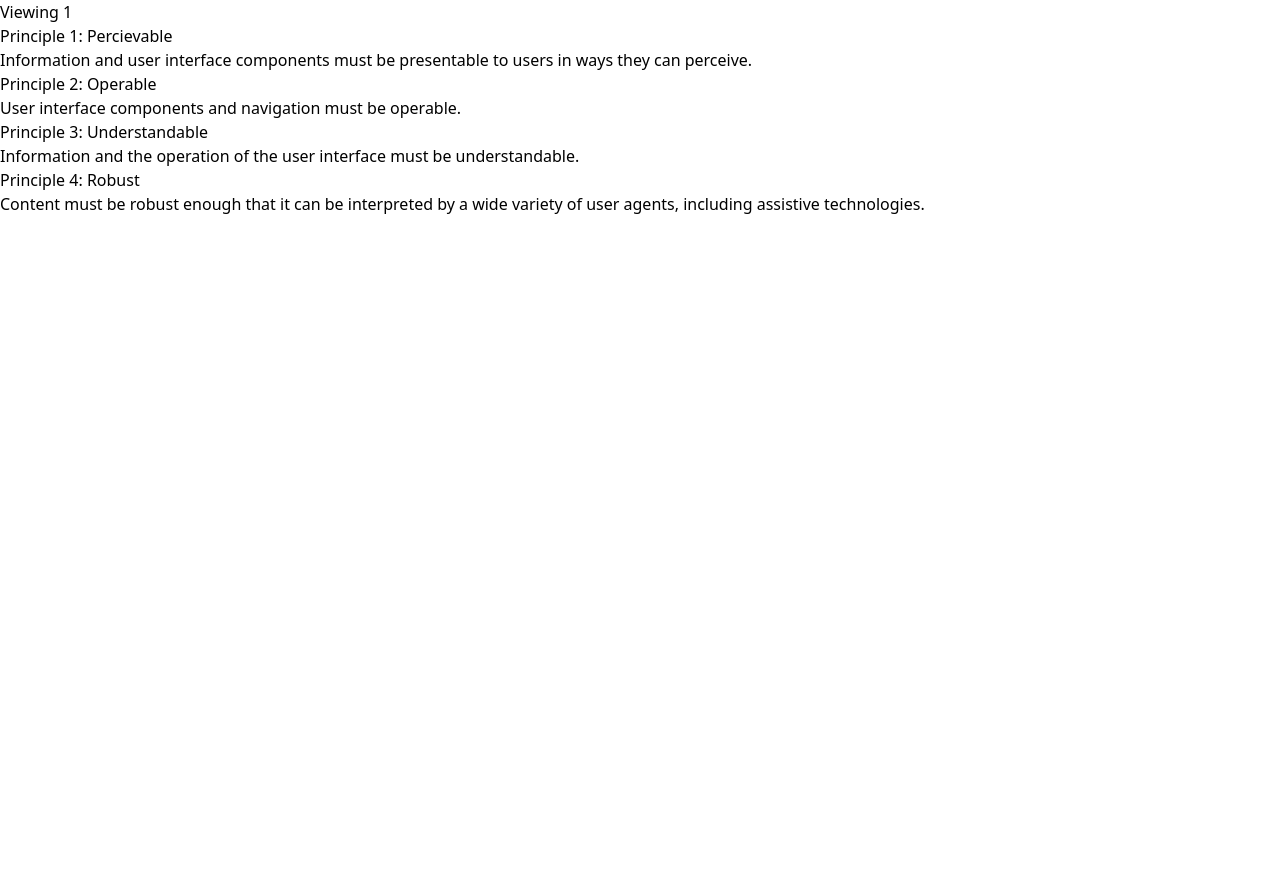
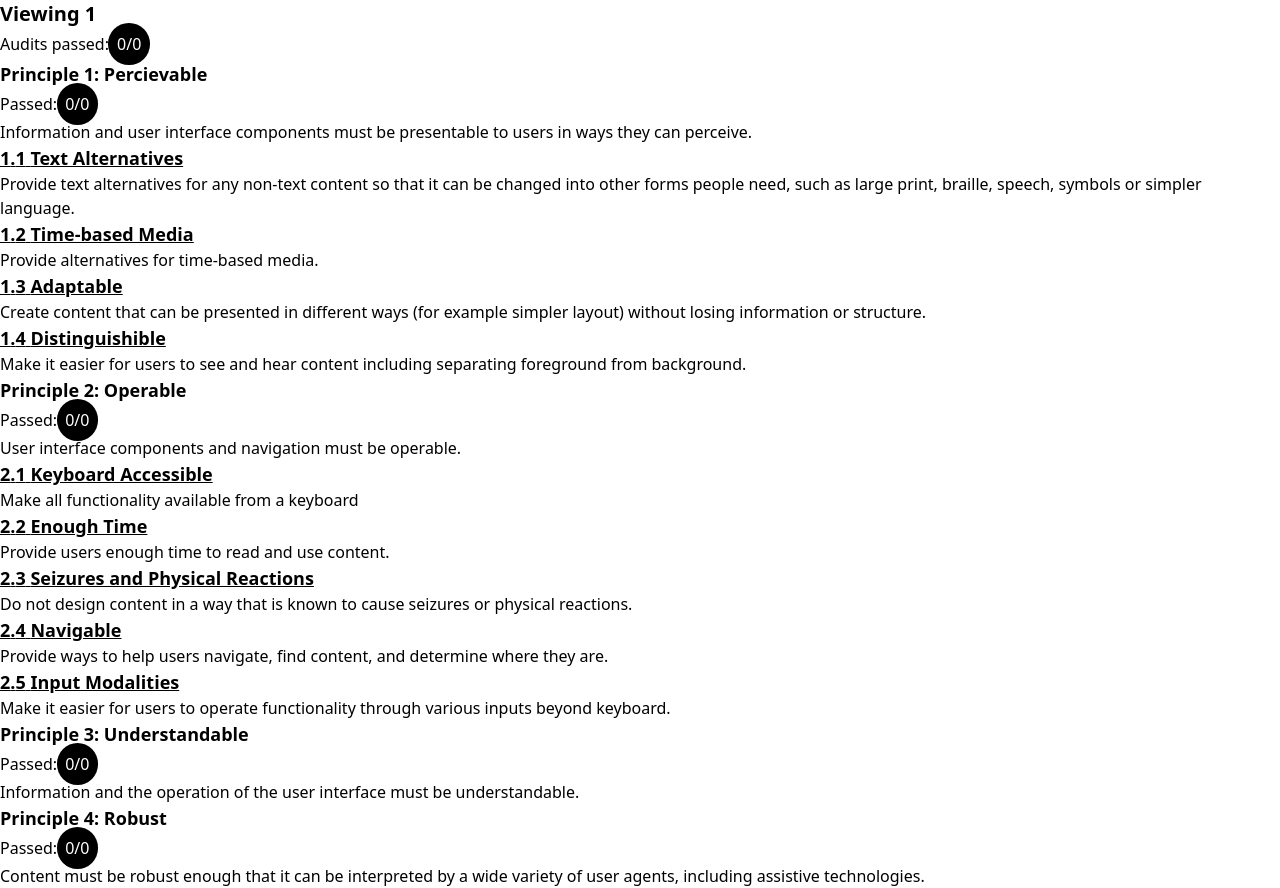
Before and after one commit to ChrisPitts/accessibility-audit-site, a Next.js app: page /audits/view/1 in a window 1280 px wide. Before the commit the page ends 800 px from the top, so only its background shows below. Built offline with nearby package versions, Linux system fonts and the light colour scheme; no server answers; the database is empty.

Commit message:
some improvements to view page

```diff
--- a/src/app/api/db.ts
+++ b/src/app/api/db.ts
@@ -16,3 +16,8 @@ export async function getAudits(username: string)
 {
     return prisma.$queryRaw`SELECT * FROM Audit WHERE username=${username}`;
 }
+
+export async function getPrincipleAudits(username: string, principle: number)
+{
+    return prisma.$queryRaw`SELECT * FROM Audit WHERE username=${username} AND principle=${principle}`;
+}
--- a/src/app/audits/view/[username]/page.tsx
+++ b/src/app/audits/view/[username]/page.tsx
@@ -2,11 +2,9 @@ import { getAudits } from '@/app/api/db';
 import Principle from '@/app/components/Principle';
 import Wcag from '@/app/wcag.json';
 
-
-function getPrinciplesAsArray() : Array<any> {
+function getPrinciplesAsArray(): Array<any> {
 	let arr = [];
-    for (const key in Wcag.principles)
-    {
+	for (const key in Wcag.principles) {
 		arr.push(Wcag.principles[key as keyof typeof Wcag.principles]);
 	}
 	return arr;
@@ -20,19 +18,40 @@ export default async function ViewPage({
 	const audits: any = await getAudits(params.username);
 
 	let sumPassed = 0;
-	let sumFailed = 0;
 
-	audits.forEach((audit: any) => {
-		if (audit.pass) sumPassed++;
-		else sumFailed++;
+	audits.forEach((element: { pass: boolean }) => {
+		sumPassed += element.pass ? 1 : 0;
 	});
+
+	const ratio = audits.length > 0 ? sumPassed / audits.length : 0;
+
+	const circleColor = ratio === 1 ? 'green' : ratio > 0.6 ? 'yellow' : 'red';
 
 	return (
 		<>
-			<h1>Viewing {params.username}</h1>
-            {getPrinciplesAsArray().map((principle, index) =>
+			<h1 className='text-xl font-black'>Viewing {params.username}</h1>
+			<p>
+				Audits passed:{' '}
+				<span
+					className='audit-circle'
+					style={
 						{
-                return <Principle principle={principle} index={index + 1} />
+							'--data-progress': ratio,
+							'--data-color': circleColor,
+						} as React.CSSProperties
+					}
+				>
+					{sumPassed}/{audits.length}
+				</span>
+			</p>
+			{getPrinciplesAsArray().map((principle, index) => {
+				return (
+					<Principle
+						username={params.username}
+						principle={principle}
+						principleNumber={index + 1}
+					/>
+				);
 			})}
 		</>
 	);
--- a/src/app/components/Guideline.tsx
+++ b/src/app/components/Guideline.tsx
@@ -1,5 +1,20 @@
 import React from 'react';
 
-export default function Guideline() {
-	return <div>Guideline</div>;
+export default function Guideline({
+	guideline,
+	guidelineNumber,
+	principleNumber,
+}: {
+	guideline: { title: string; description: string };
+	guidelineNumber: string;
+	principleNumber: number;
+}) {
+	return (
+		<>
+			<h3 className='text-lg font-semibold underline'>
+				{principleNumber}.{guidelineNumber} {guideline.title}
+			</h3>
+			<p>{guideline.description}</p>
+		</>
+	);
 }
--- a/src/app/components/Principle.tsx
+++ b/src/app/components/Principle.tsx
@@ -1,16 +1,56 @@
 import React from 'react';
+import Guideline from './Guideline';
+import { getPrincipleAudits } from '../api/db';
 
-export default function Principle({
-	principle, index
+export default async function Principle({
+	principle,
+	principleNumber,
+	username,
 }: {
-        principle: { title: string; description: string; guidelines: any }
-        index: number
+	principle: { title: string; description: string; guidelines: any };
+	principleNumber: number;
+	username: string;
 }) {
-	console.log(principle);
+	const audits: any = await getPrincipleAudits(username, principleNumber);
+
+	let passedAudits = 0;
+	for (let i = 0; i < audits.length; i++) {
+		if (audits[i].pass) passedAudits++;
+	}
+
+	const ratio = audits.length > 0 ? passedAudits / audits.length : 0;
+
+	let circleColor = ratio === 1 ? 'green' : ratio > 0.6 ? 'yellow' : 'red';
+
 	return (
 		<>
-			<h2>Principle {index}: {principle.title}</h2>
+			<h2 className='text-lg font-extrabold'>
+				Principle {principleNumber}: {principle.title}
+			</h2>
+			<p>
+				Passed:{' '}
+				<span
+					className='audit-circle'
+					style={{
+						'--data-progress': ratio,
+					'--data-color': circleColor} as React.CSSProperties}
+				>
+					{passedAudits}/{audits.length}
+				</span>
+			</p>
 			<p>{principle.description}</p>
+
+			{Object.entries(principle.guidelines).map(
+				([key, value]: [key: string, value: any]) => {
+					return (
+						<Guideline
+							guideline={value}
+							guidelineNumber={key}
+							principleNumber={principleNumber}
+						/>
+					);
+				}
+			)}
 		</>
 	);
 }
--- a/src/app/globals.scss
+++ b/src/app/globals.scss
@@ -1,3 +1,35 @@
 @tailwind base;
 @tailwind components;
 @tailwind utilities;
+
+*{
+    box-sizing: border-box;
+}
+
+.audit-circle{
+    text-align: center;
+    aspect-ratio: 1/1;
+    width: 5rem;
+    background-color: black;
+    color: white;
+    border-radius: 50%;
+    width: 2rem;
+    line-height: 2rem;
+    display: inline-block;
+    position: relative;
+
+
+}
+
+.audit-circle::after{
+        content: '';
+        position: absolute;
+        left: -15%;
+        top: -15%;
+        width: 130%;
+        height: 130%;
+        z-index: -1;
+        border-radius: 50%;
+        // background-color: black;
+        background: conic-gradient(var(--data-color) calc(var(--data-progress) * 360deg), black 0deg);
+    }
```
Also changed, not shown: 1 other file (tests, documents, lock files or other folders). Lines whose indentation alone changed are shown as unchanged.
